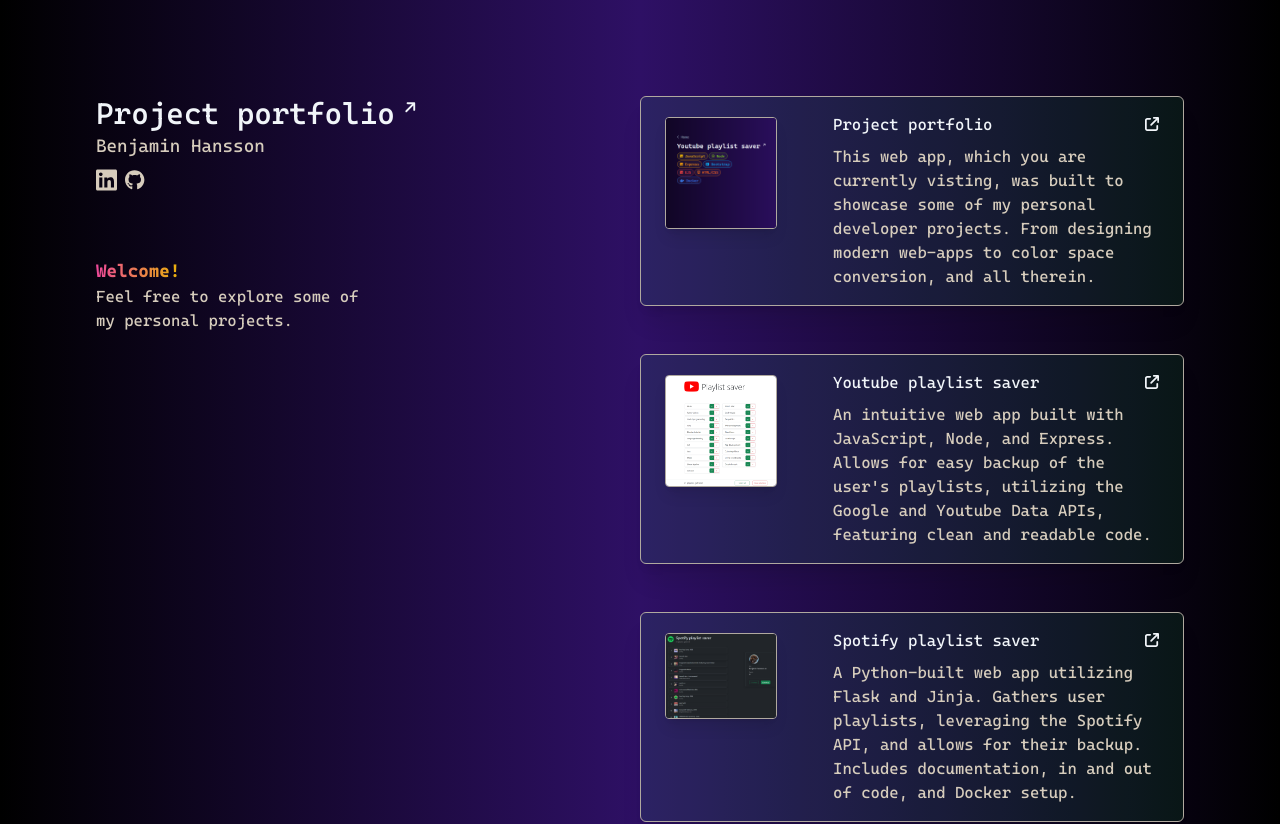
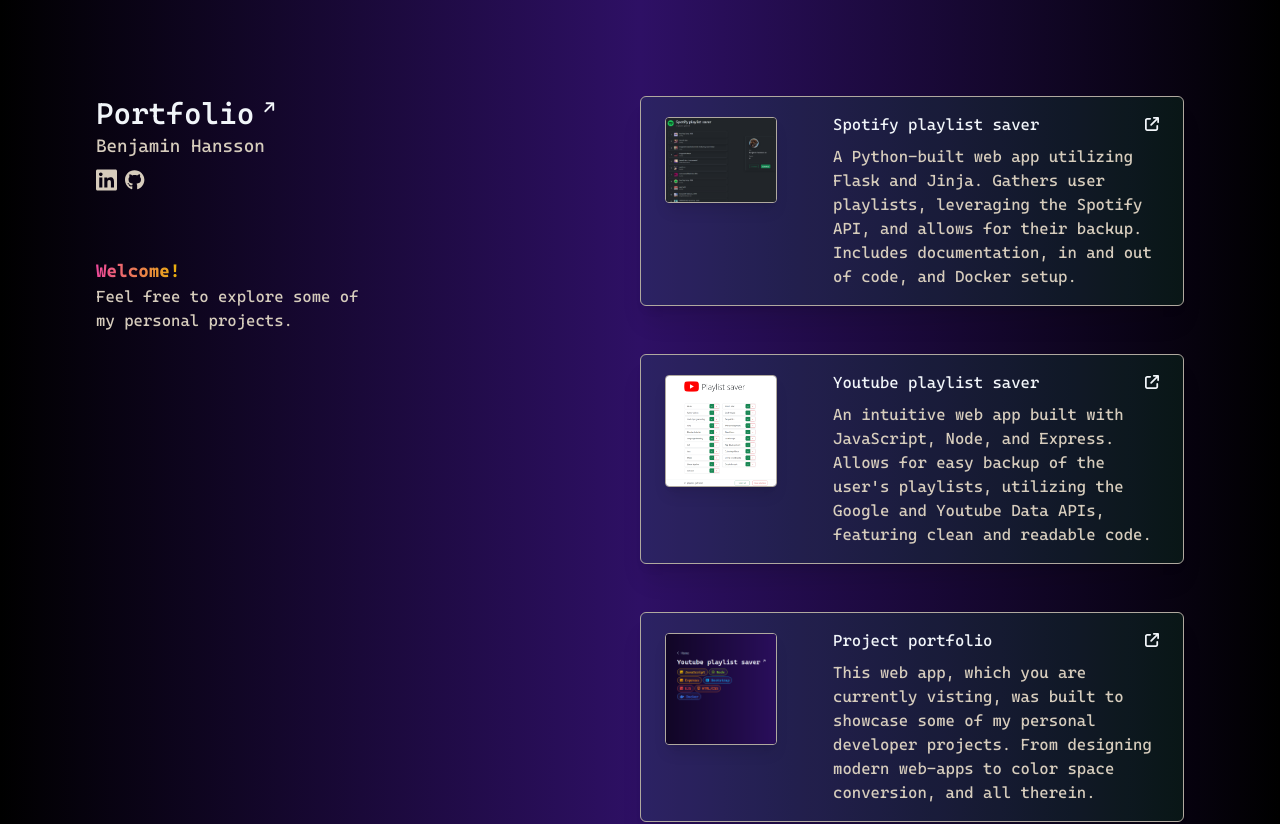
Before and after one commit to Benhan11/project-portfolio, a React (Create React App) app: page / in a window 1280 px wide. Shown: the top 824 px of the page. Built offline with nearby package versions, Linux system fonts and the light colour scheme.

Commit message:
Minor fixes

```diff
--- a/src/assets/images/images.ts
+++ b/src/assets/images/images.ts
@@ -1,4 +1,5 @@
 import portfolioSnippet from 'assets/images/project-images/project-portfolio/snippet.png'
+import portfolioOverview from 'assets/images/project-images/project-portfolio/overview.png'
 import portfolioStack from 'assets/images/project-images/project-portfolio/stack.png'
 import portfolioDynamic from 'assets/images/project-images/project-portfolio/dynamic.svg'
 import portfolioFile from 'assets/images/project-images/project-portfolio/file.svg'
@@ -36,6 +37,7 @@
 
 const images: ImagesType = {
     portfolioSnippet,
+    portfolioOverview,
     portfolioStack,
     portfolioDynamic,
     portfolioFile,
--- a/src/assets/project_page_data.json
+++ b/src/assets/project_page_data.json
@@ -2,12 +2,12 @@
     "content": {
         "project-portfolio": {
             "url": "https://github.com/Benhan11/project-portfolio",
-            "title": "Project portfolio",
+            "title": "Portfolio design",
             "dataSections": [
                 {
                     "title": "Overview",
-                    "text": "This web app was built to showcase some of my personal projects, this app included. It was built in such a way that makes it trivially easy to add new projects to show.",
-                    "imageName": "portfolioSnippet"
+                    "text": "This web app was built to showcase some of my personal projects, this app included. It was built in a way that allows for trivially easy addition of new projects.",
+                    "imageName": "portfolioOverview"
                 },
                 {
                     "title": "Stack",
--- a/src/assets/project_snippet_data.json
+++ b/src/assets/project_snippet_data.json
@@ -1,10 +1,10 @@
 {
     "content": [
         {
-            "title": "Project portfolio",
-            "description": "This web app, which you are currently visting, was built to showcase some of my personal developer projects. From designing modern web-apps to color space conversion, and all therein.",
-            "imageName": "portfolioSnippet",
-            "projectId": "project-portfolio"
+            "title": "Spotify playlist saver",
+            "description": "A Python-built web app utilizing Flask and Jinja. Gathers user playlists, leveraging the Spotify API, and allows for their backup. Includes documentation, in and out of code, and Docker setup.",
+            "imageName": "spotifySnippet",
+            "projectId": "spotify-playlist-saver"
         },
         {
             "title": "Youtube playlist saver",
@@ -13,10 +13,10 @@
             "projectId": "youtube-playlist-saver"
         },
         {
-            "title": "Spotify playlist saver",
-            "description": "A Python-built web app utilizing Flask and Jinja. Gathers user playlists, leveraging the Spotify API, and allows for their backup. Includes documentation, in and out of code, and Docker setup.",
-            "imageName": "spotifySnippet",
-            "projectId": "spotify-playlist-saver"
+            "title": "Project portfolio",
+            "description": "This web app, which you are currently visting, was built to showcase some of my personal developer projects. From designing modern web-apps to color space conversion, and all therein.",
+            "imageName": "portfolioSnippet",
+            "projectId": "project-portfolio"
         },
         {
             "title": "Hue lamp app",
--- a/src/pages/HomePage.tsx
+++ b/src/pages/HomePage.tsx
@@ -17,7 +17,7 @@
                     <div className="lg:flex lg:flex-col lg:sticky lg:top-0 lg:max-h-screen lg:w-1/2 lg:py-24 md:py-12 pt-6 pb-12">
                         <div>
                             <a href="https://github.com/Benhan11/project-portfolio" target="_blank" rel="noopener noreferrer" className="flex flex-row text-slate-100 text-3xl font-medium space-x-1">
-                                <div>Project portfolio</div>
+                                <div>Portfolio</div>
                                 <IconWrapper icon={icons['opensNewPageArrowIcon']} transform="shrink-8 rotate-45 up-2" />
                             </a>
                             <h2 className="text-lg">Benjamin Hansson</h2>
```
Also changed, not shown: src/assets/images/project-images/project-portfolio/overview.png (added).
